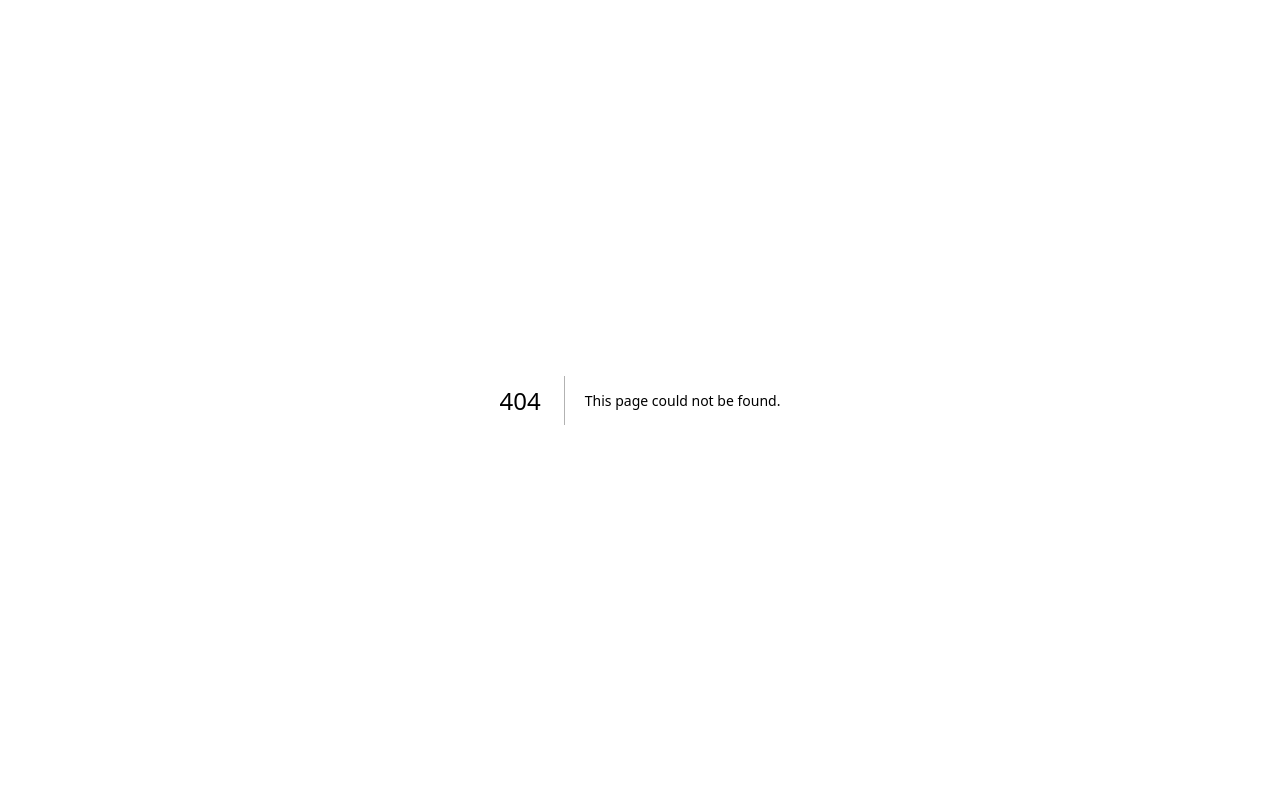
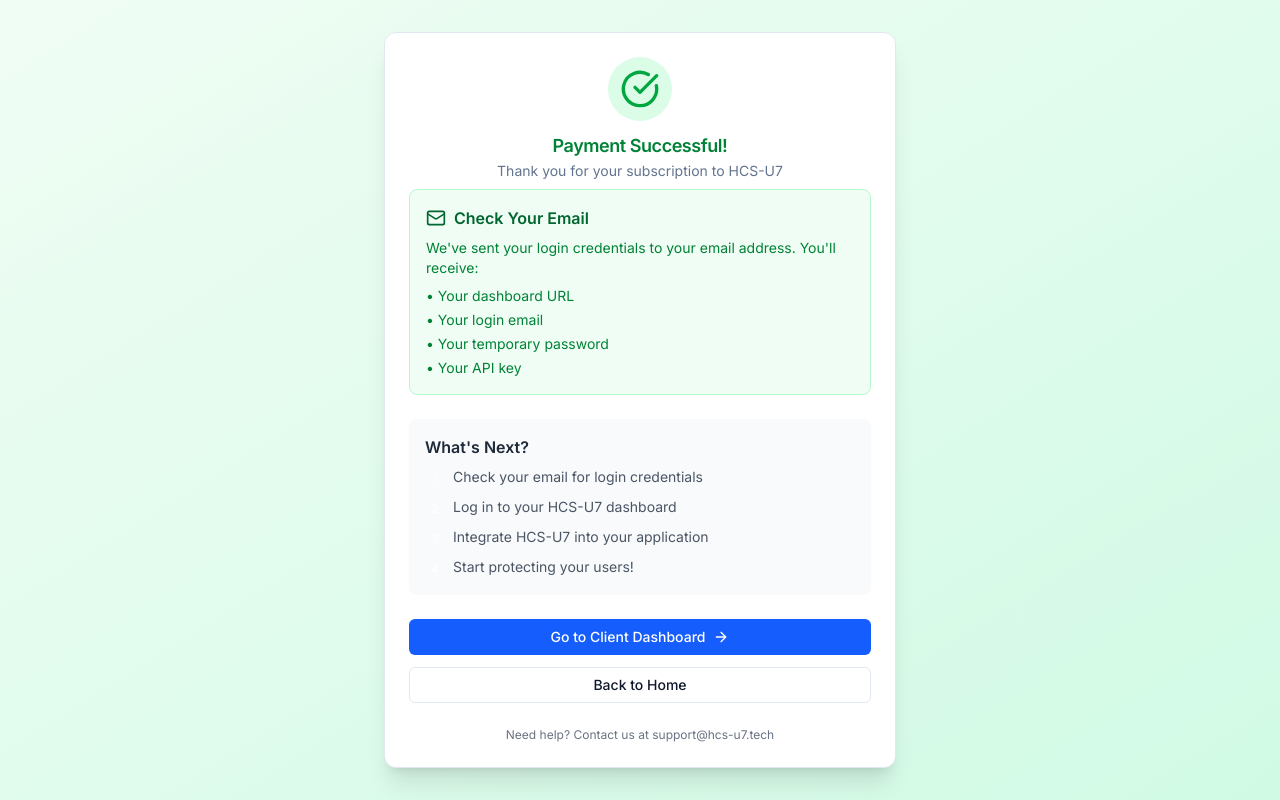
Before and after one commit to zefparis/hcs-u7-admin, a Next.js app: page /access-requests/payment-success in a window 1280 px wide. Before the commit this address had no page. Built offline with nearby package versions, Linux system fonts and the light colour scheme.

Commit message:
Add payment success/cancelled pages

```diff
--- /dev/null
+++ b/app/access-requests/payment-cancelled/page.tsx
@@ -0,0 +1,93 @@
+/**
+ * Copyright (c) 2025 Benjamin BARRERE / IA SOLUTION
+ * Patent Pending FR2514274 | CC BY-NC-SA 4.0
+ * Commercial license: contact@ia-solution.fr
+ */
+
+import { XCircle, RefreshCw, HelpCircle } from "lucide-react";
+import Link from "next/link";
+
+import { Button } from "@/components/ui/button";
+import {
+  Card,
+  CardContent,
+  CardDescription,
+  CardHeader,
+  CardTitle,
+} from "@/components/ui/card";
+
+export default function PaymentCancelledPage() {
+  return (
+    <div className="min-h-screen bg-gradient-to-br from-gray-50 to-slate-100 flex items-center justify-center p-4">
+      <Card className="max-w-lg w-full shadow-xl">
+        <CardHeader className="text-center pb-2">
+          <div className="mx-auto mb-4 w-16 h-16 bg-orange-100 rounded-full flex items-center justify-center">
+            <XCircle className="w-10 h-10 text-orange-600" />
+          </div>
+          <CardTitle className="text-2xl text-gray-700">
+            Payment Cancelled
+          </CardTitle>
+          <CardDescription className="text-base">
+            Your payment was not completed
+          </CardDescription>
+        </CardHeader>
+
+        <CardContent className="space-y-6">
+          <div className="bg-orange-50 border border-orange-200 rounded-lg p-4">
+            <h3 className="font-semibold text-orange-800 mb-2">
+              Don&apos;t worry!
+            </h3>
+            <p className="text-sm text-orange-700">
+              Your access request is still approved. You can complete the payment
+              at any time using the link we sent to your email.
+            </p>
+          </div>
+
+          <div className="bg-gray-50 rounded-lg p-4">
+            <h3 className="font-semibold text-gray-800 mb-2 flex items-center gap-2">
+              <HelpCircle className="w-5 h-5" />
+              Common reasons for cancellation
+            </h3>
+            <ul className="text-sm text-gray-600 space-y-1">
+              <li>• Changed your mind about the plan</li>
+              <li>• Need to verify payment details</li>
+              <li>• Technical issues with payment method</li>
+              <li>• Want to discuss options with your team</li>
+            </ul>
+          </div>
+
+          <div className="bg-blue-50 border border-blue-200 rounded-lg p-4">
+            <h3 className="font-semibold text-blue-800 mb-2 flex items-center gap-2">
+              <RefreshCw className="w-5 h-5" />
+              Ready to try again?
+            </h3>
+            <p className="text-sm text-blue-700">
+              Check your email for the payment link, or contact us if you need
+              a new one sent.
+            </p>
+          </div>
+
+          <div className="flex flex-col gap-3">
+            <Link href="/" className="w-full">
+              <Button className="w-full">
+                Back to Home
+              </Button>
+            </Link>
+            <a href="mailto:support@hcs-u7.tech" className="w-full">
+              <Button variant="outline" className="w-full">
+                Contact Support
+              </Button>
+            </a>
+          </div>
+
+          <p className="text-xs text-center text-gray-500">
+            Your payment link expires in 24 hours. Need a new link?{" "}
+            <a href="mailto:support@hcs-u7.tech" className="text-primary hover:underline">
+              Contact us
+            </a>
+          </p>
+        </CardContent>
+      </Card>
+    </div>
+  );
+}
--- /dev/null
+++ b/app/access-requests/payment-success/page.tsx
@@ -0,0 +1,99 @@
+/**
+ * Copyright (c) 2025 Benjamin BARRERE / IA SOLUTION
+ * Patent Pending FR2514274 | CC BY-NC-SA 4.0
+ * Commercial license: contact@ia-solution.fr
+ */
+
+import { CheckCircle, Mail, ArrowRight } from "lucide-react";
+import Link from "next/link";
+
+import { Button } from "@/components/ui/button";
+import {
+  Card,
+  CardContent,
+  CardDescription,
+  CardHeader,
+  CardTitle,
+} from "@/components/ui/card";
+
+export default function PaymentSuccessPage() {
+  return (
+    <div className="min-h-screen bg-gradient-to-br from-green-50 to-emerald-100 flex items-center justify-center p-4">
+      <Card className="max-w-lg w-full shadow-xl">
+        <CardHeader className="text-center pb-2">
+          <div className="mx-auto mb-4 w-16 h-16 bg-green-100 rounded-full flex items-center justify-center">
+            <CheckCircle className="w-10 h-10 text-green-600" />
+          </div>
+          <CardTitle className="text-2xl text-green-700">
+            Payment Successful!
+          </CardTitle>
+          <CardDescription className="text-base">
+            Thank you for your subscription to HCS-U7
+          </CardDescription>
+        </CardHeader>
+
+        <CardContent className="space-y-6">
+          <div className="bg-green-50 border border-green-200 rounded-lg p-4">
+            <h3 className="font-semibold text-green-800 mb-2 flex items-center gap-2">
+              <Mail className="w-5 h-5" />
+              Check Your Email
+            </h3>
+            <p className="text-sm text-green-700">
+              We&apos;ve sent your login credentials to your email address.
+              You&apos;ll receive:
+            </p>
+            <ul className="mt-2 text-sm text-green-700 space-y-1">
+              <li>• Your dashboard URL</li>
+              <li>• Your login email</li>
+              <li>• Your temporary password</li>
+              <li>• Your API key</li>
+            </ul>
+          </div>
+
+          <div className="bg-gray-50 rounded-lg p-4">
+            <h3 className="font-semibold text-gray-800 mb-2">What&apos;s Next?</h3>
+            <ol className="text-sm text-gray-600 space-y-2">
+              <li className="flex items-start gap-2">
+                <span className="bg-primary text-white rounded-full w-5 h-5 flex items-center justify-center text-xs flex-shrink-0 mt-0.5">1</span>
+                <span>Check your email for login credentials</span>
+              </li>
+              <li className="flex items-start gap-2">
+                <span className="bg-primary text-white rounded-full w-5 h-5 flex items-center justify-center text-xs flex-shrink-0 mt-0.5">2</span>
+                <span>Log in to your HCS-U7 dashboard</span>
+              </li>
+              <li className="flex items-start gap-2">
+                <span className="bg-primary text-white rounded-full w-5 h-5 flex items-center justify-center text-xs flex-shrink-0 mt-0.5">3</span>
+                <span>Integrate HCS-U7 into your application</span>
+              </li>
+              <li className="flex items-start gap-2">
+                <span className="bg-primary text-white rounded-full w-5 h-5 flex items-center justify-center text-xs flex-shrink-0 mt-0.5">4</span>
+                <span>Start protecting your users!</span>
+              </li>
+            </ol>
+          </div>
+
+          <div className="flex flex-col gap-3">
+            <Link href="https://hcs-u7.online" target="_blank" className="w-full">
+              <Button className="w-full">
+                Go to Client Dashboard
+                <ArrowRight className="w-4 h-4 ml-2" />
+              </Button>
+            </Link>
+            <Link href="/" className="w-full">
+              <Button variant="outline" className="w-full">
+                Back to Home
+              </Button>
+            </Link>
+          </div>
+
+          <p className="text-xs text-center text-gray-500">
+            Need help? Contact us at{" "}
+            <a href="mailto:support@hcs-u7.tech" className="text-primary hover:underline">
+              support@hcs-u7.tech
+            </a>
+          </p>
+        </CardContent>
+      </Card>
+    </div>
+  );
+}
```
